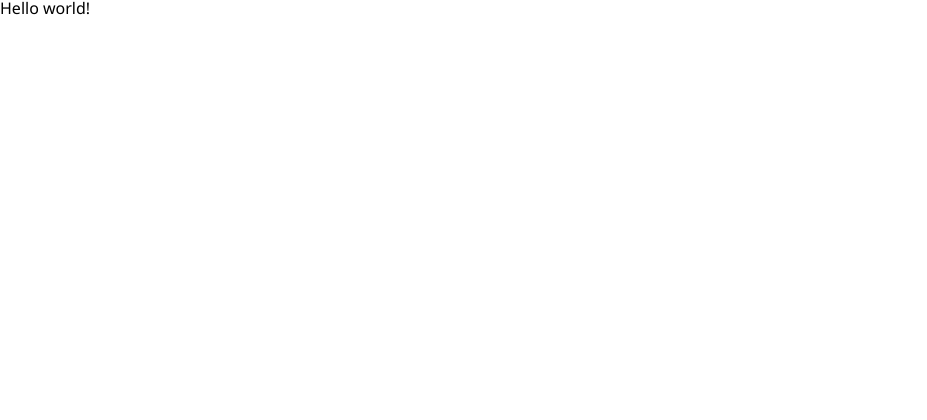
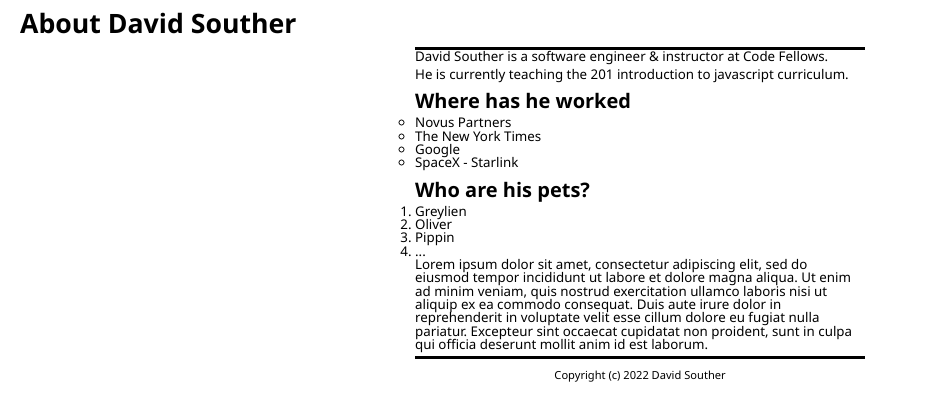
Before and after one commit to DavidSouther/code201n27lab02-about-me, a plain HTML site: page index.html in a window 1280 px wide. Shown: the whole page, without its empty margins (0-927 px from the left). Drawn offline with Linux system fonts and the light colour scheme.

Commit message:
Wrote my about me page!

```diff
--- a/css/styles.css
+++ b/css/styles.css
@@ -1,3 +1,58 @@
+html {
+  font-size: 10pt;
+}
+
 body {
   font-family: "Segoe UI", Tahoma, Geneva, Verdana, sans-serif;
 }
+
+header,
+footer {
+  padding-top: 0;
+  padding-left: 20px;
+  padding-right: 20px;
+  padding-bottom: 0;
+}
+
+main {
+  margin-top: 10px;
+  margin-bottom: 10px;
+  margin-left: auto;
+  margin-right: auto;
+  width: 450px;
+  border-top: solid;
+  border-bottom: solid;
+}
+
+p {
+  margin-top: 0;
+  margin-bottom: 5px;
+}
+
+h1 {
+  font-size: 2rem;
+}
+
+h2 {
+  font-size: 1.5rem;
+}
+
+h1,
+h2 {
+  font-weight: bold;
+  margin-top: 10px;
+  margin-bottom: 5px;
+}
+
+footer {
+  text-align: center;
+  font-size: smaller;
+}
+
+ul {
+  list-style: circle;
+}
+
+ol {
+  list-style: decimal;
+}
--- a/index.html
+++ b/index.html
@@ -9,7 +9,30 @@
   <link rel="stylesheet" href="./css/styles.css" />
 </head>
 <body>
+  <header><h1>About David Souther</h1></header>
 
-  <script src="./js/app.js"></script>
+  <main>
+    <p>David Souther is a software engineer & instructor at Code Fellows.</p>
+    <p>He is currently teaching the 201 introduction to javascript curriculum.</p>
+    <h2>Where has he worked</h2>
+    <ul>
+      <li>Novus Partners</li>
+      <li>The New York Times</li>
+      <li>Google</li>
+      <li>SpaceX - Starlink</li>
+    </ul>
+    <h2>Who are his pets?</h2>
+    <ol>
+      <li>Greylien</li>
+      <li>Oliver</li>
+      <li>Pippin</li>
+      <li>...</li>
+    </ol>
+    <p>Lorem ipsum dolor sit amet, consectetur adipiscing elit, sed do eiusmod tempor incididunt ut labore et dolore magna aliqua. Ut enim ad minim veniam, quis nostrud exercitation ullamco laboris nisi ut aliquip ex ea commodo consequat. Duis aute irure dolor in reprehenderit in voluptate velit esse cillum dolore eu fugiat nulla pariatur. Excepteur sint occaecat cupidatat non proident, sunt in culpa qui officia deserunt mollit anim id est laborum.</p>
+  </main>
+
+  <footer>Copyright (c) 2022 David Souther</footer>
+
+  <!-- <script src="./js/app.js"></script> -->
 </body>
 </html>
```
